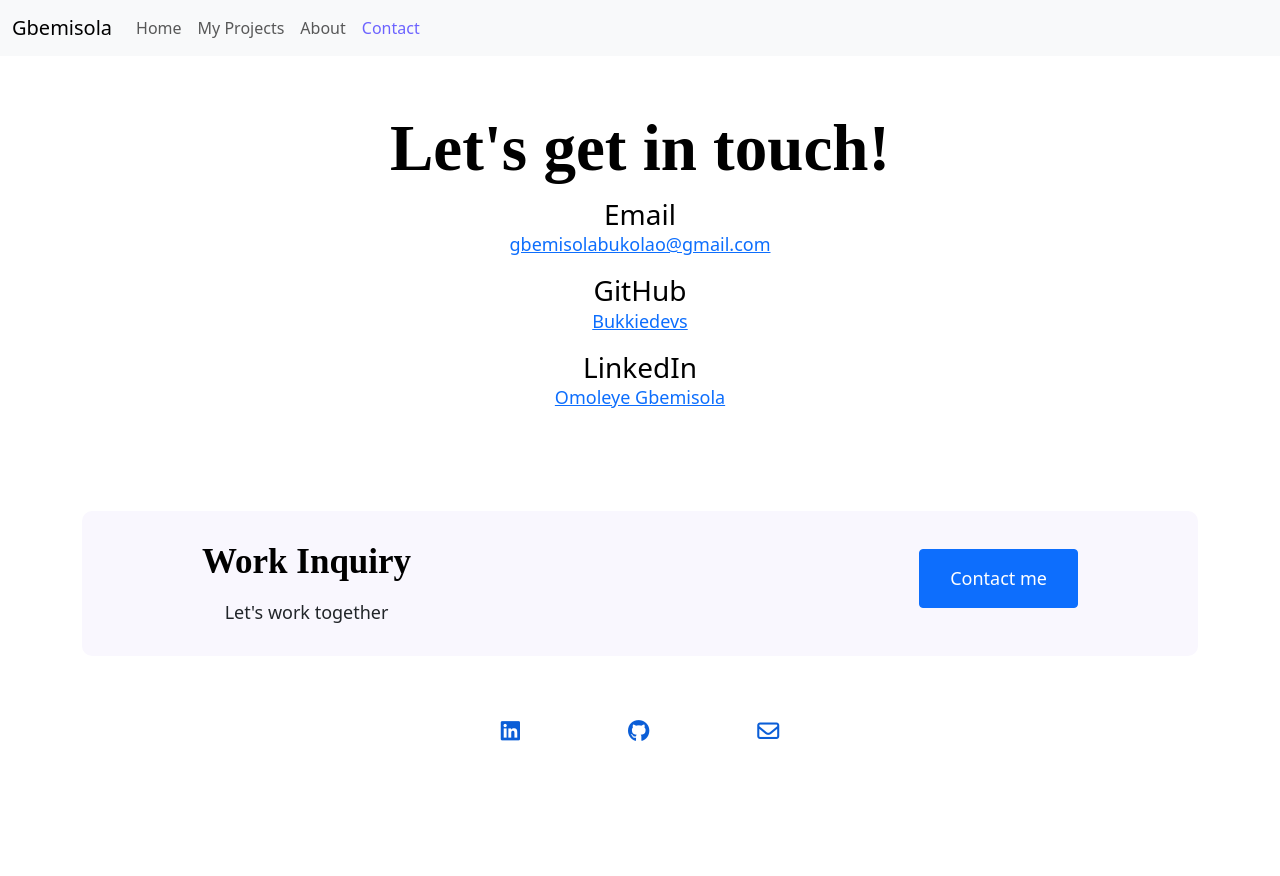
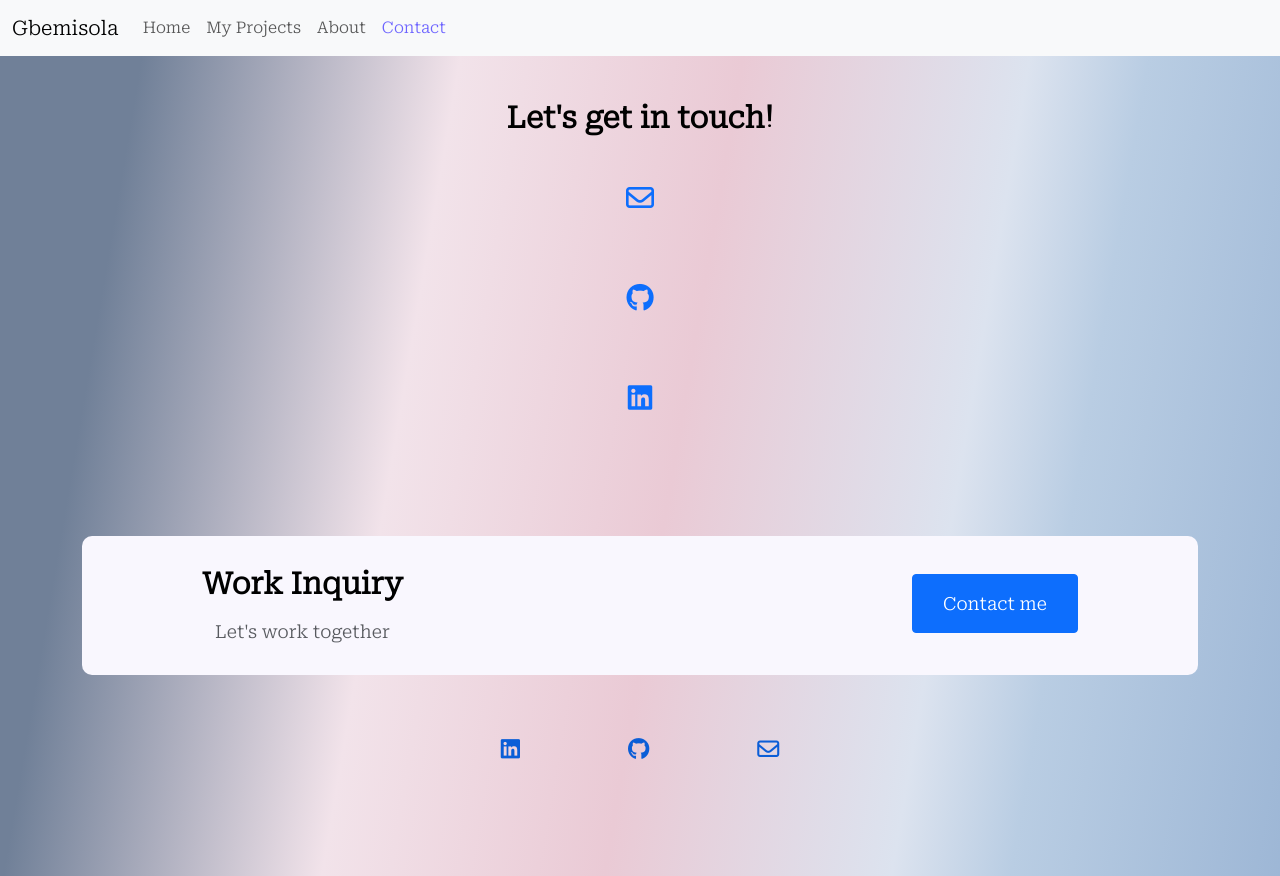
Before and after one commit to Bukkiedevs/my-portfolio, a plain HTML site: page contact.html in a window 1280 px wide. Drawn offline with nearby package versions, Linux system fonts and the light colour scheme.

Commit message:
Add more fonts

```diff
--- a/contact.html
+++ b/contact.html
@@ -4,6 +4,24 @@
     <meta charset="UTF-8" />
     <meta http-equiv="X-UA-Compatible" content="IE=edge" />
     <meta name="viewport" content="width=device-width, initial-scale=1.0" />
+    <link rel="preconnect" href="https://fonts.googleapis.com" />
+    <link rel="preconnect" href="https://fonts.gstatic.com" crossorigin />
+    <link
+      href="https://fonts.googleapis.com/css2?family=Roboto+Serif:wght@300&display=swap"
+      rel="stylesheet"
+    />
+    <link rel="preconnect" href="https://fonts.googleapis.com" />
+    <link rel="preconnect" href="https://fonts.gstatic.com" crossorigin />
+    <link
+      href="https://fonts.googleapis.com/css2?family=Roboto+Serif:wght@100&display=swap"
+      rel="stylesheet"
+    />
+    <link rel="preconnect" href="https://fonts.googleapis.com" />
+    <link rel="preconnect" href="https://fonts.gstatic.com" crossorigin />
+    <link
+      href="https://fonts.googleapis.com/css2?family=Roboto+Serif:wght@200;300&display=swap"
+      rel="stylesheet"
+    />
     <link
       href="https://cdn.jsdelivr.net/npm/bootstrap@5.3.0-alpha1/dist/css/bootstrap.min.css"
       rel="stylesheet"
@@ -29,7 +47,7 @@
   <body>
     <nav class="navbar navbar-expand-lg bg-body-tertiary fixed-top">
       <div class="container-fluid">
-        <a class="navbar-brand" href="index.html" title="Home page"
+        <a class="navbar-brand" href="index.html" title="Gbemisola"
           >Gbemisola</a
         >
         <button
@@ -64,28 +82,30 @@
       </div>
     </nav>
     <div class="container">
-      <h1>Let's get in touch!</h1>
-      <h3>Email</h3>
-      <p>
-        <a href="mailto:gbemisolabukolao@gmal.com" title="Email"
-          >gbemisolabukolao@gmail.com
+      <h2 class="mt-5" id="important">Let's get in touch!</h2>
+      <h3>
+        <a href="mailto:gbemisolabukolao@gmail.com" title="Email"
+          ><i class="fa-regular fa-envelope mt-5 mb-4" title="Email"></i>
         </a>
-      </p>
-      <h3>GitHub</h3>
-      <p>
-        <a href="https://github.com/Bukkiedevs" title="GitHub">Bukkiedevs</a>
-      </p>
-      <h3>LinkedIn</h3>
-      <p>
+      </h3>
+      <h3>
+        <a href="https://github.com/Bukkiedevs" title="GitHub">
+          <i class="fa-brands fa-github mt-5 mb-4" title="GitHub"></i
+        ></a>
+      </h3>
+      <h3>
         <a href="https://www.linkedin.com/in/omoleye-gbemisola" title="LinkedIn"
-          >Omoleye Gbemisola</a
+          ><i class="fa-brands fa-linkedin mt-5 mb-4" title="LinkedIn"></i
+        ></a>
+      </h3>
+
+      <footer>
+        <div
+          class="contact-box d-flex justify-content-between mt-5 d-none d-md-flex"
         >
-      </p>
-      <footer>
-        <div class="contact-box d-flex justify-content-between mt-5">
           <div>
             <h2>Work Inquiry</h2>
-            <p class="mt-3">Let's work together</p>
+            <p class="mt-3 text-muted">Let's work together</p>
           </div>
           <div>
             <a
@@ -97,7 +117,9 @@
             </a>
           </div>
         </div>
-        <div class="social-links d-flex justify-content-center mt-5">
+        <div
+          class="social-links d-flex justify-content-center mt-5 d-none d-md-flex"
+        >
           <a
             href="https://www.linkedin.com/in/omoleye-gbemisola"
             target="_blank"
--- a/css/styles.css
+++ b/css/styles.css
@@ -2,11 +2,22 @@
   --primary-color: #6c63ff;
   --secondary-color: #f5f2fe;
   --box-shadow: 0 5px 10px rgba(0, 0, 0, 0.3);
-  --heading-font-family: "Playfair Display", serif;
-  --sub-heading-font-family: "Playfair Display", serif;
+  --heading-font-family: "Roboto Serif", serif;
+  --sub-heading-font-family: "Roboto Serif", serif;
+  --default-font-family: "Roboto Serif", serif;
 }
 body {
   margin-top: 100px;
+  font-family: var(--default-font-family);
+  background: linear-gradient(
+    99.6deg,
+    rgb(112, 128, 152) 10.6%,
+    rgb(242, 227, 234) 32.9%,
+    rgb(234, 202, 213) 52.7%,
+    rgb(220, 227, 239) 72.8%,
+    rgb(185, 205, 227) 81.1%,
+    rgb(154, 180, 212) 102.4%
+  );
 }
 
 h1,
@@ -25,7 +36,7 @@ h1 {
 }
 
 h2 {
-  font-size: 35px;
+  font-size: 30px;
   font-family: var(--sub-heading-font-family);
   font-weight: bold;
 }
@@ -91,10 +102,11 @@ footer .social-links a {
   color: #0b5ed7;
   border-radius: 40%;
   font-size: 22px;
-  transition: all 100ms ease-in-out;
+  transition: width 2s, height 2s;
 }
 
 footer .social-links a:hover {
   color: white;
   background: #0b5ed7;
+  transform: rotate(5deg);
 }
```
Also changed, not shown: about.html (+24 -14 lines), index.html (+15 -7 lines), project.html (+35 -18 lines).
